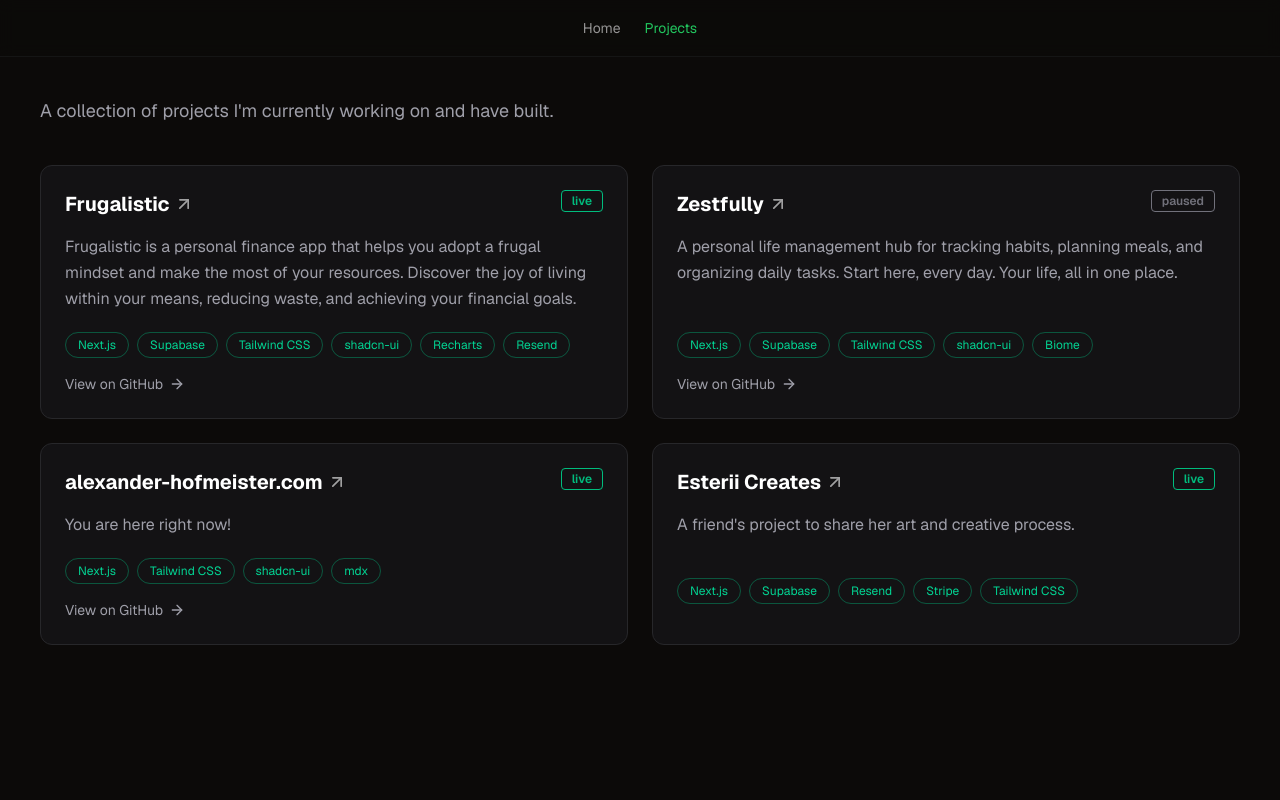
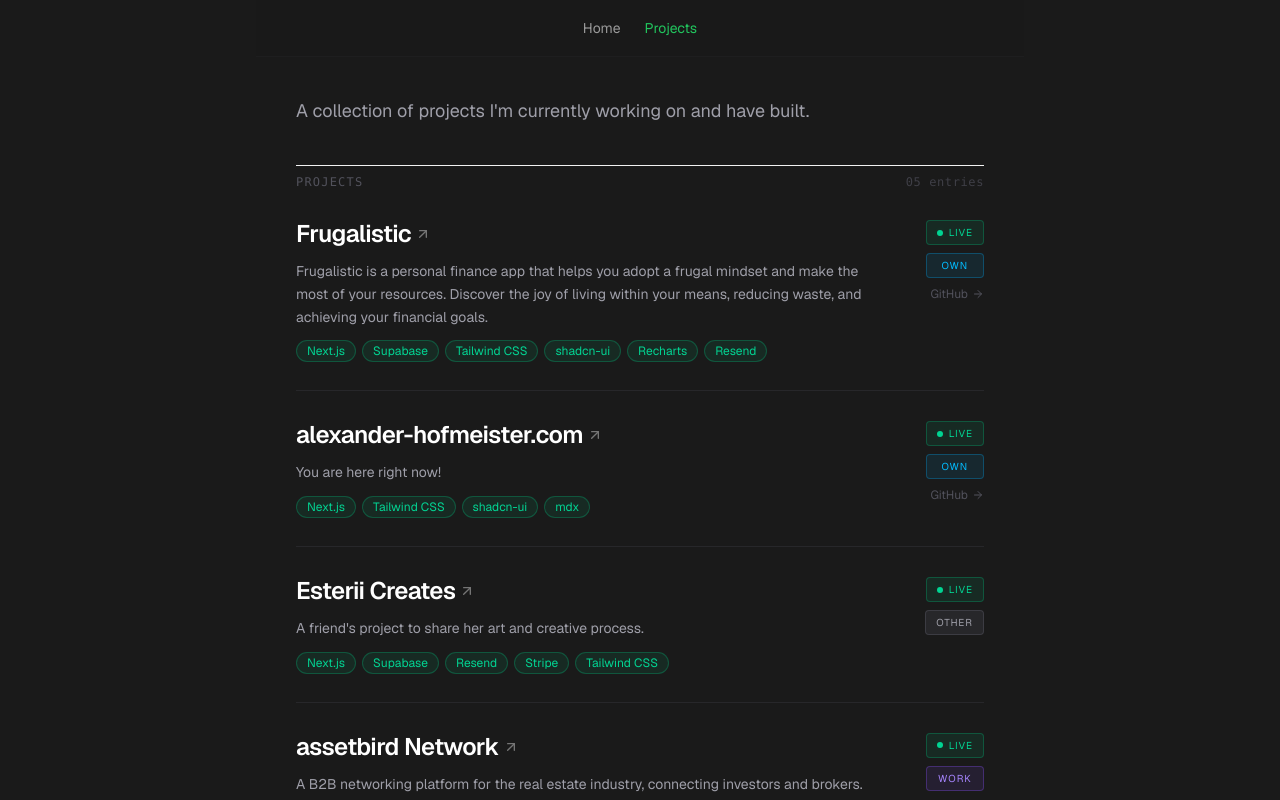
Before and after one commit to ahofmeister/website, a Next.js app: page /projects in a window 1280 px wide. Shown: the top 800 px of the page. Built offline with nearby package versions, Linux system fonts and the light colour scheme.

Commit message:
feat: Add assetbird network as project + redesign and small fixes

```diff
--- a/app/content/projects/alexander-hofmeister-com.mdx
+++ b/app/content/projects/alexander-hofmeister-com.mdx
@@ -3,7 +3,8 @@
 description: You are here right now!
 href: https://alexander-hofmeister.com
 status: live
+category: own
 technologies: ["Next.js", "Tailwind CSS", "shadcn-ui", "mdx"]
 github: https://github.com/ahofmeister/website
-order: 3
+order: 2
 ---
--- /dev/null
+++ b/app/content/projects/assetbird-network.mdx
@@ -0,0 +1,10 @@
+---
+title: assetbird Network
+description: A B2B networking platform for the real estate industry, connecting investors and brokers. Built from the ground up as a greenfield project. Features include searching for companies, saving them to watchlists, in-platform messaging, and a live news feed for the industry. It also includes payment with Frisbii.
+href: https://network.assetbird.de
+technologies: ["Next.js","Supabase", "Tailwind CSS", "shadcn-ui", "Recharts", "Brevo", "HubSpot", "Frisbii"]
+status: live
+category: work
+github: https://github.com/ahofmeister/frugalistic
+order: 4
+---
--- a/app/content/projects/esteriicreates-com.mdx
+++ b/app/content/projects/esteriicreates-com.mdx
@@ -4,5 +4,6 @@
 href: https://esteriicreates.com
 technologies: ["Next.js","Supabase", "Resend", "Stripe", "Tailwind CSS"]
 status: live
-order: 4
+category: other
+order: 3
 ---
--- a/app/content/projects/frugalistic.mdx
+++ b/app/content/projects/frugalistic.mdx
@@ -4,6 +4,7 @@
 href: https://frugalistic.app
 technologies: ["Next.js","Supabase", "Tailwind CSS", "shadcn-ui", "Recharts", "Resend"]
 status: live
+category: own
 github: https://github.com/ahofmeister/frugalistic
 order: 1
 ---
--- a/app/content/projects/zestfully.mdx
+++ b/app/content/projects/zestfully.mdx
@@ -4,6 +4,7 @@
 href: https://zestfully.app/
 technologies: ["Next.js","Supabase", "Tailwind CSS", "shadcn-ui", "Biome"]
 status: paused
+category: own
 github: https://github.com/ahofmeister/zestfully
-order: 2
+order: 5
 ---
--- a/app/globals.css
+++ b/app/globals.css
@@ -62,35 +62,7 @@
 
 @layer base {
 	:root {
-		--background: 0 0% 100%;
-		--foreground: 240 10% 3.9%;
-		--card: 0 0% 100%;
-		--card-foreground: 240 10% 3.9%;
-		--popover: 0 0% 100%;
-		--popover-foreground: 240 10% 3.9%;
-		--primary: 142.1 76.2% 36.3%;
-		--primary-foreground: 355.7 100% 97.3%;
-		--secondary: 240 4.8% 95.9%;
-		--secondary-foreground: 240 5.9% 10%;
-		--muted: 240 4.8% 95.9%;
-		--muted-foreground: 240 3.8% 46.1%;
-		--accent: 240 4.8% 95.9%;
-		--accent-foreground: 240 5.9% 10%;
-		--destructive: 0 84.2% 60.2%;
-		--destructive-foreground: 0 0% 98%;
-		--border: 240 5.9% 90%;
-		--input: 240 5.9% 90%;
-		--ring: 142.1 76.2% 36.3%;
-		--radius: 1rem;
-		--chart-1: 12 76% 61%;
-		--chart-2: 173 58% 39%;
-		--chart-3: 197 37% 24%;
-		--chart-4: 43 74% 66%;
-		--chart-5: 27 87% 67%;
-	}
-
-	.dark {
-		--background: 20 14.3% 4.1%;
+		--background: 0 0% 10%;
 		--foreground: 0 0% 95%;
 		--card: 24 9.8% 10%;
 		--card-foreground: 0 0% 95%;
--- a/app/layout.tsx
+++ b/app/layout.tsx
@@ -12,7 +12,9 @@
 	return (
 		<html lang="en" className={`${GeistSans.className} dark`}>
 			<body
-				className={"min-h-screen bg-background antialiased text-foreground"}
+				className={
+					"min-h-screen bg-background antialiased text-foreground max-w-3xl mx-auto"
+				}
 			>
 				<header className="sticky top-0 z-50 w-full border-b border-border/40 bg-background/95 backdrop-blur-sm supports-backdrop-filter:bg-background/60">
 					<div className="container flex h-14 max-w-(--breakpoint-2xl) items-center">
--- a/app/projects/page.tsx
+++ b/app/projects/page.tsx
@@ -1,8 +1,6 @@
-import { ArrowRight, ArrowUpRight } from "lucide-react";
 import type { Metadata } from "next";
-import Link from "next/link";
-import { Badge } from "@/components/ui/badge";
-import { getAllProjects, type Project } from "@/lib/mdx-files";
+import { ProjectItem } from "@/components/project-item";
+import { getAllProjects } from "@/lib/mdx-files";
 
 export const metadata: Metadata = {
 	title: "Projects | Alexander Hofmeister",
@@ -10,74 +8,29 @@
 		"Private and open-source projects I have built and am currently working on.",
 };
 
-function ProjectCard({ project }: { project: Project }) {
-	const projectMetadata = project.metadata;
-	return (
-		<article
-			key={projectMetadata.title}
-			className="group flex h-full flex-col rounded-xl border border-zinc-800 bg-zinc-900/60 p-6 transition-colors hover:border-zinc-700 hover:bg-zinc-900"
-		>
-			<div className="mb-4 flex items-start justify-between gap-3">
-				<Link
-					href={projectMetadata.href}
-					target="_blank"
-					rel="noopener noreferrer"
-					aria-label={`Visit ${projectMetadata.title}`}
-					className="inline-flex items-center gap-1 text-xl font-bold text-white transition-colors hover:text-emerald-400"
-				>
-					{projectMetadata.title}
-					<ArrowUpRight className="h-5 w-5 opacity-60" />
-				</Link>
-
-				<Badge variant={`project_${projectMetadata.status}`}>
-					{projectMetadata.status}
-				</Badge>
-			</div>
-
-			<p className="mb-5 flex-1 leading-relaxed text-zinc-400">
-				{projectMetadata.description}
-			</p>
-
-			<div className="mb-4 flex flex-wrap gap-2">
-				{projectMetadata.technologies.map((tech) => (
-					<span
-						key={tech}
-						className="rounded-full border border-emerald-500/40 px-3 py-1 text-xs text-emerald-400"
-					>
-						{tech}
-					</span>
-				))}
-			</div>
-
-			{projectMetadata.github && (
-				<Link
-					href={projectMetadata.github}
-					target="_blank"
-					rel="noopener noreferrer"
-					aria-label={`View ${projectMetadata.title} on GitHub`}
-					className="group/link inline-flex items-center gap-1.5 text-sm text-zinc-400 transition-colors hover:text-white"
-				>
-					View on GitHub
-					<ArrowRight className="h-4 w-4 transition-transform group-hover/link:translate-x-0.5" />
-				</Link>
-			)}
-		</article>
-	);
-}
-
 export default function ProjectPage() {
 	const allProjects = getAllProjects();
+
 	return (
 		<section className="mb-12">
 			<p className="mb-10 text-lg text-zinc-400">
 				A collection of projects I&apos;m currently working on and have built.
 			</p>
 
-			<div className="grid gap-6 md:grid-cols-2">
+			<div className="mb-0 flex items-center justify-between border-t border-foreground pt-2">
+				<span className="font-mono text-xs uppercase tracking-widest text-zinc-600">
+					Projects
+				</span>
+				<span className="font-mono text-xs tracking-wider text-zinc-700">
+					{String(allProjects.length).padStart(2, "0")} entries
+				</span>
+			</div>
+
+			<div>
 				{allProjects
 					.sort((a, b) => a.metadata.order - b.metadata.order)
 					.map((project) => (
-						<ProjectCard key={project.slug} project={project} />
+						<ProjectItem key={project.slug} project={project} />
 					))}
 			</div>
 		</section>
--- /dev/null
+++ b/components/project-item.tsx
@@ -0,0 +1,81 @@
+import { ArrowRight, ArrowUpRight } from "lucide-react";
+import Link from "next/link";
+import type { Project } from "@/lib/mdx-files";
+
+const categoryStyles: Record<string, string> = {
+	own: "border-sky-500/30 bg-sky-500/10 text-sky-400",
+	work: "border-violet-500/30 bg-violet-500/10 text-violet-400",
+	other: "border-zinc-600/50 bg-zinc-800 text-zinc-400",
+};
+
+export function ProjectItem({ project }: { project: Project }) {
+	const metadata = project.metadata;
+	const isLive = metadata.status === "live";
+	const categoryStyle =
+		categoryStyles[metadata.category] ?? categoryStyles.other;
+
+	return (
+		<article className="grid grid-cols-[1fr_auto] gap-x-6 border-b border-zinc-800 py-7 last:border-none">
+			<div className="flex flex-col gap-2.5">
+				<Link
+					href={metadata.href}
+					target="_blank"
+					rel="noopener noreferrer"
+					className="group/title inline-flex items-center gap-1 text-2xl font-semibold tracking-tight text-white transition-colors hover:text-emerald-400"
+				>
+					{metadata.title}
+					<ArrowUpRight className="h-4 w-4 opacity-40 transition-opacity group-hover/title:opacity-100" />
+				</Link>
+
+				<p className="max-w-xl text-sm leading-relaxed text-zinc-400">
+					{metadata.description}
+				</p>
+
+				<div className="flex flex-wrap gap-1.5 pt-0.5">
+					{metadata.technologies.map((tech) => (
+						<span
+							key={tech}
+							className="rounded-full border border-emerald-500/30 bg-emerald-500/10 px-2.5 py-0.5 text-xs text-emerald-400"
+						>
+							{tech}
+						</span>
+					))}
+				</div>
+			</div>
+
+			<div className="flex flex-col items-end gap-2 pt-0.5">
+				{isLive ? (
+					<span className="inline-flex items-center gap-1.5 rounded border border-emerald-500/30 bg-emerald-500/10 px-2.5 py-1 text-[10px] uppercase tracking-widest text-emerald-400">
+						<span className="relative flex h-1.5 w-1.5">
+							<span className="absolute inline-flex h-full w-full animate-ping rounded-full bg-emerald-400 opacity-60" />
+							<span className="relative inline-flex h-1.5 w-1.5 rounded-full bg-emerald-400" />
+						</span>
+						Live
+					</span>
+				) : (
+					<span className="inline-flex items-center rounded border border-zinc-800 px-2.5 py-1 text-[10px] uppercase tracking-widest text-zinc-600">
+						Paused
+					</span>
+				)}
+
+				<span
+					className={`rounded border px-2.5 py-1 text-[10px] w-full text-center uppercase tracking-widest ${categoryStyle}`}
+				>
+					{metadata.category}
+				</span>
+
+				{metadata.github && (
+					<Link
+						href={metadata.github}
+						target="_blank"
+						rel="noopener noreferrer"
+						className="group/gh inline-flex items-center gap-1 text-xs text-zinc-600 transition-colors hover:text-zinc-300"
+					>
+						GitHub
+						<ArrowRight className="h-3 w-3 transition-transform group-hover/gh:translate-x-0.5" />
+					</Link>
+				)}
+			</div>
+		</article>
+	);
+}
--- a/lib/mdx-files.ts
+++ b/lib/mdx-files.ts
@@ -17,6 +17,7 @@
 	href: string;
 	status: "live" | "development" | "paused";
 	github: string;
+	category: "own" | "work" | "other";
 	technologies: string[];
 	order: number;
 };
```
